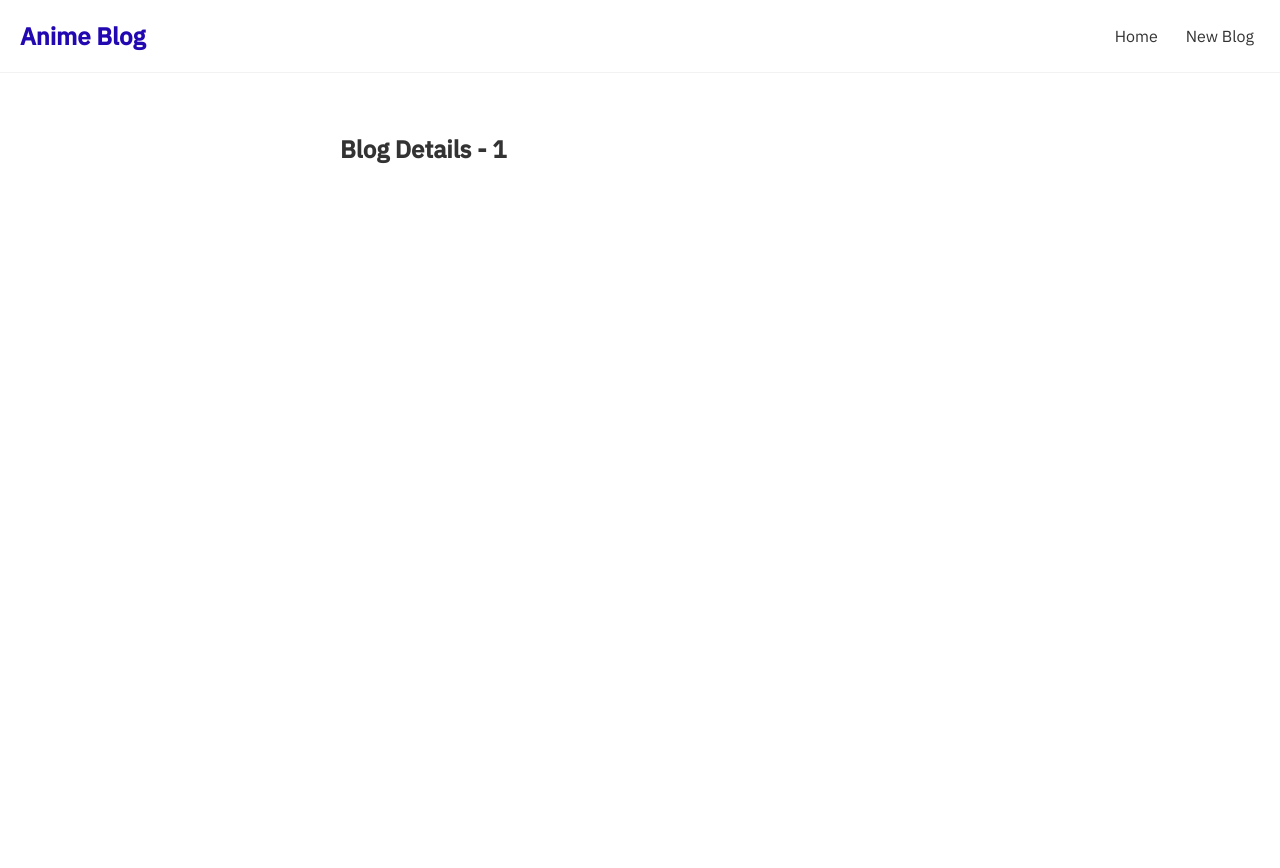
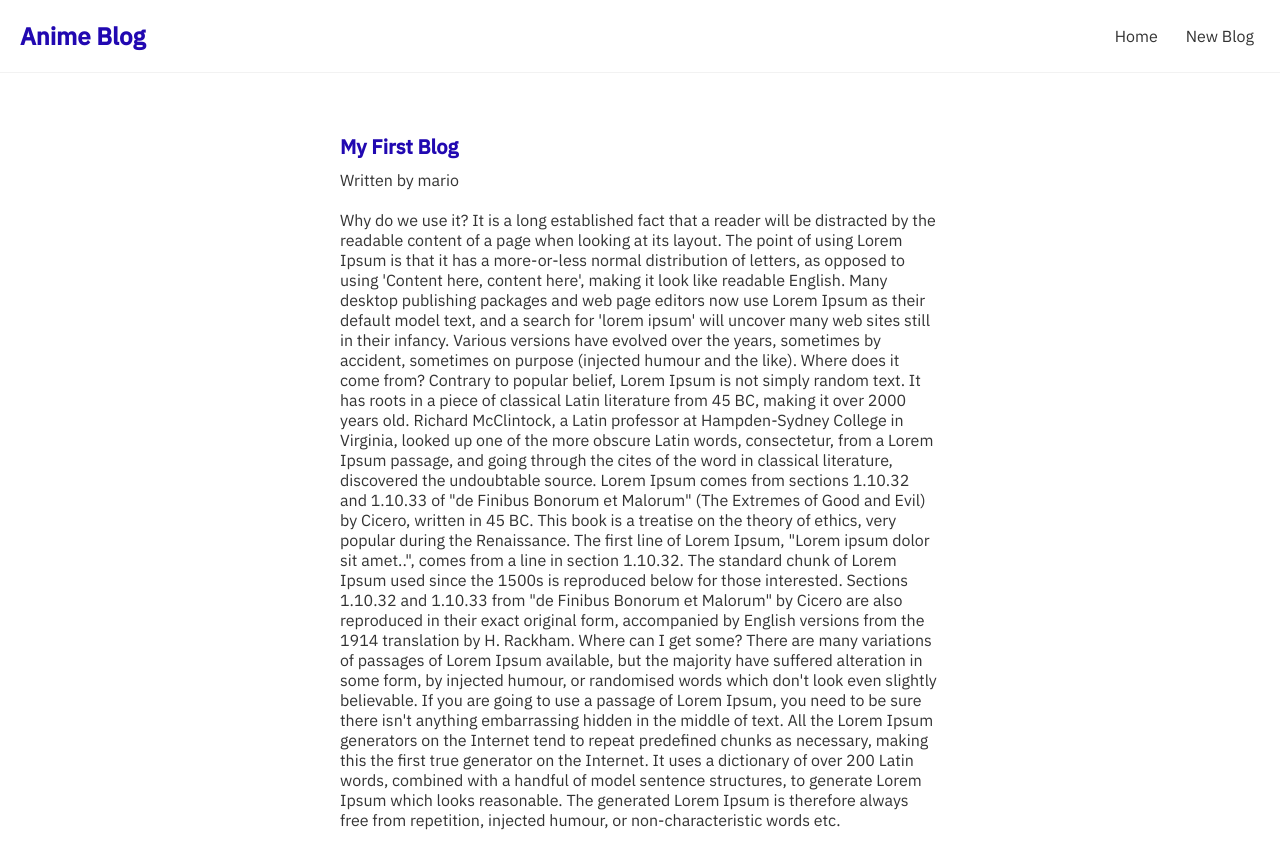
Before and after one commit to Bahadou-Badr/learning-React-js, a React (Create React App) app: page /blogs/1 in a window 1280 px wide. Shown: the top 868 px of the page. Before the commit the page ends 800 px from the top, so only its background shows below. Built offline with nearby package versions, Linux system fonts and the light colour scheme; data requests are answered from the project's data file.

Commit message:
BlogDetails

```diff
--- a/src/BlogDetails.js
+++ b/src/BlogDetails.js
@@ -1,10 +1,21 @@
 import { useParams } from "react-router-dom";
+import useFetch from "./useFetch";
 
 const BlogDetails = () => {
     const { id } = useParams();
+    const { data: blog, error, isLoading } = useFetch('http://localhost:8000/blogs/' + id);
+
     return (
         <div className="blog-details">
-            <h2>Blog Details - { id } </h2>
+            { isLoading && <div>Loading...</div> }
+            { error && <div> { error } </div> }
+            { blog && (
+                <article>
+                    <h2>{ blog.title }</h2>
+                    <p>Written by { blog.author }</p>
+                    <div>{ blog.body }</div>
+                </article>
+            )}
         </div>
      );
 }
--- a/src/index.css
+++ b/src/index.css
@@ -53,3 +53,21 @@
 .blog-preview a {
   text-decoration: none;
 }
+
+/* blog details page */
+.blog-details h2 {
+  font-size: 20px;
+  color: #2108b1;
+  margin-bottom: 10px;
+}
+.blog-details div {
+  margin: 20px 0;
+}
+/* .blog-details button {
+  background: #2108b1;
+  color: #fff;
+  border: 0;
+  padding: 8px;
+  border-radius: 8px;
+  cursor: pointer;
+} */
```
